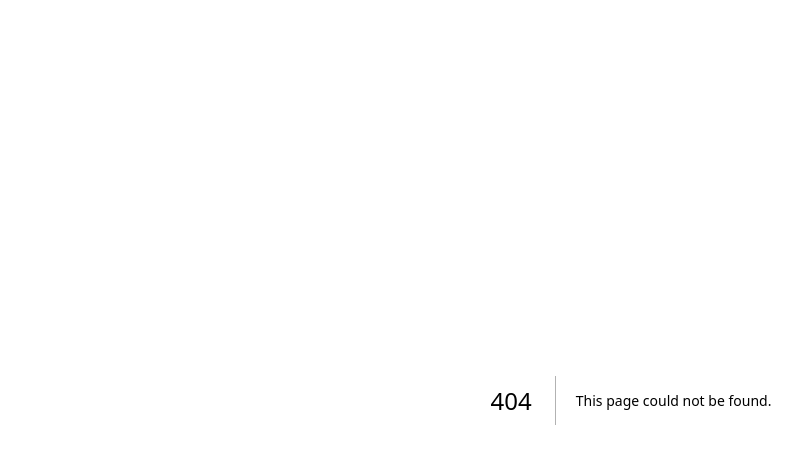
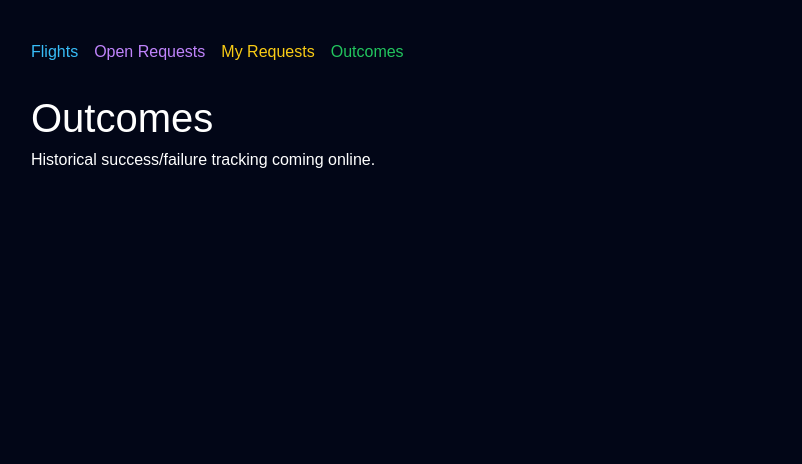
Before and after one commit to richlafayette-creator/nonrev-app, a Next.js app: page /outcomes in a window 1280 px wide. Before the commit this address had no page. Shown: the top 464 px of the page, without its empty margins (9-811 px from the left). Built offline with nearby package versions, Linux system fonts and the light colour scheme.

Commit message:
Add outcomes page

```diff
--- /dev/null
+++ b/app/outcomes/page.tsx
@@ -0,0 +1,28 @@
+'use client'
+
+export default function OutcomesPage() {
+  return (
+    <main style={{
+      minHeight: '100vh',
+      background: '#020617',
+      color: 'white',
+      padding: 40,
+      fontFamily: 'Arial'
+    }}>
+      <nav style={{ marginBottom: 24 }}>
+        <a href="/" style={{ marginRight: 16, color: '#38bdf8' }}>Flights</a>
+        <a href="/requests" style={{ marginRight: 16, color: '#c084fc' }}>Open Requests</a>
+        <a href="/my-requests" style={{ marginRight: 16, color: '#facc15' }}>My Requests</a>
+        <a href="/outcomes" style={{ color: '#22c55e' }}>Outcomes</a>
+      </nav>
+
+      <h1 style={{ fontSize: 40 }}>
+        Outcomes
+      </h1>
+
+      <p>
+        Historical success/failure tracking coming online.
+      </p>
+    </main>
+  )
+}
```
